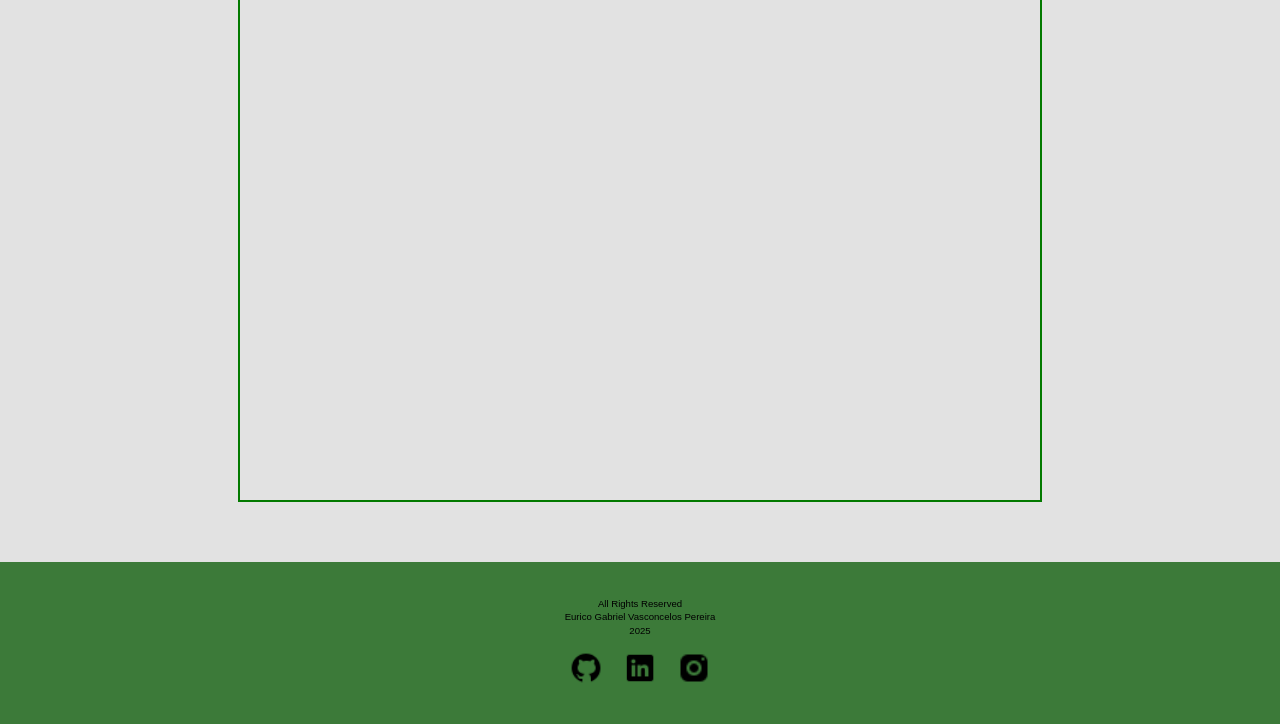
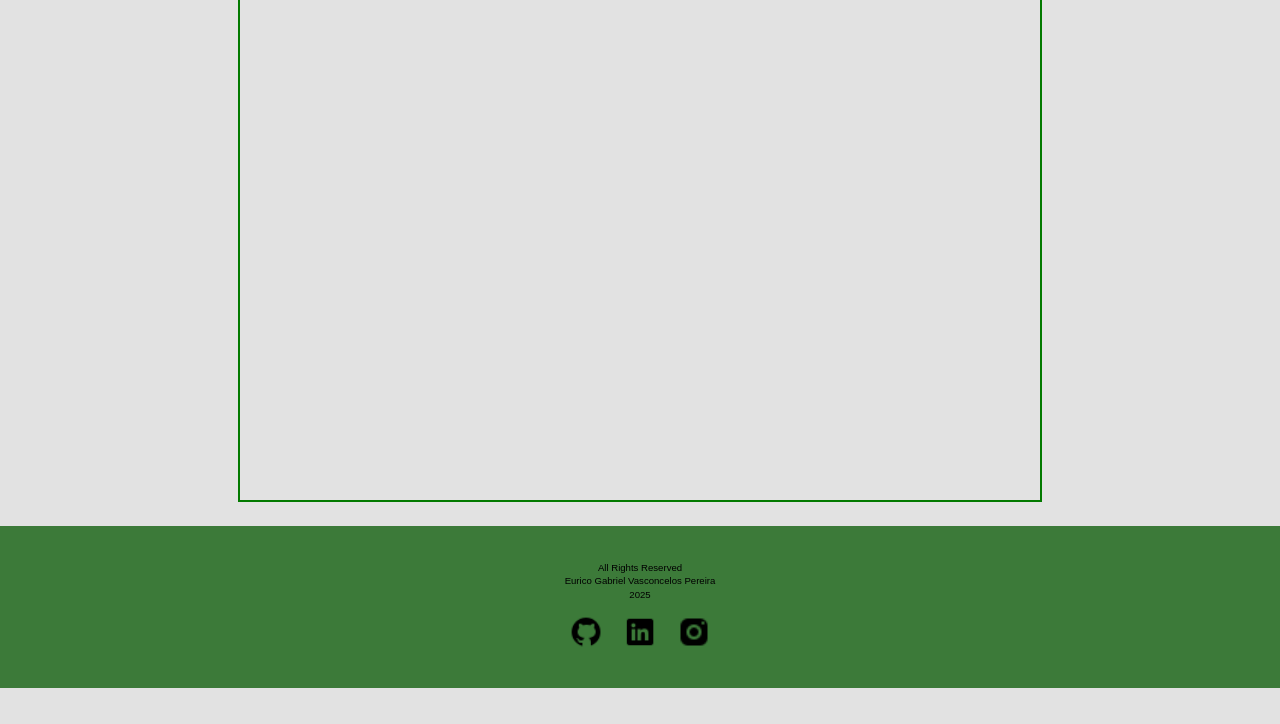
Before and after one commit to Eurico149/MarketCRUD-front, a plain HTML site: page pages/home.html in a window 1280 px wide. Shown: the part 191-915 px from the top of the page. After the commit the page ends 879 px from the top, so only its background shows below. Drawn offline with Linux system fonts and the light colour scheme; no server answers.

Commit message:
fix: posicao footer

```diff
--- a/styles/home.css
+++ b/styles/home.css
@@ -1,5 +1,8 @@
 html {
     font-size: 12px;
+    height: 100%;
+    margin: 0;
+    padding: 0;
 }
 
 body {
@@ -9,7 +12,7 @@ body {
     display: flex;
     flex-direction: column;
     align-items: center;
-    height: 100vh;
+    height: 100%;
     overflow-x: hidden;
 }
 
@@ -65,6 +68,7 @@ button:hover {
     display: flex;
     flex-direction: column;
     align-items: center;
+    flex: 1;
 }
 
 header {
@@ -86,7 +90,7 @@ footer {
     width: 100%;
     font-size: 0.8rem;
     background-color: rgba(4, 87, 0, 0.75);
-    margin-top: 5rem;
+    margin-top: 2rem;
     padding: 3rem;
     display: flex;
     flex-direction: column;
```
